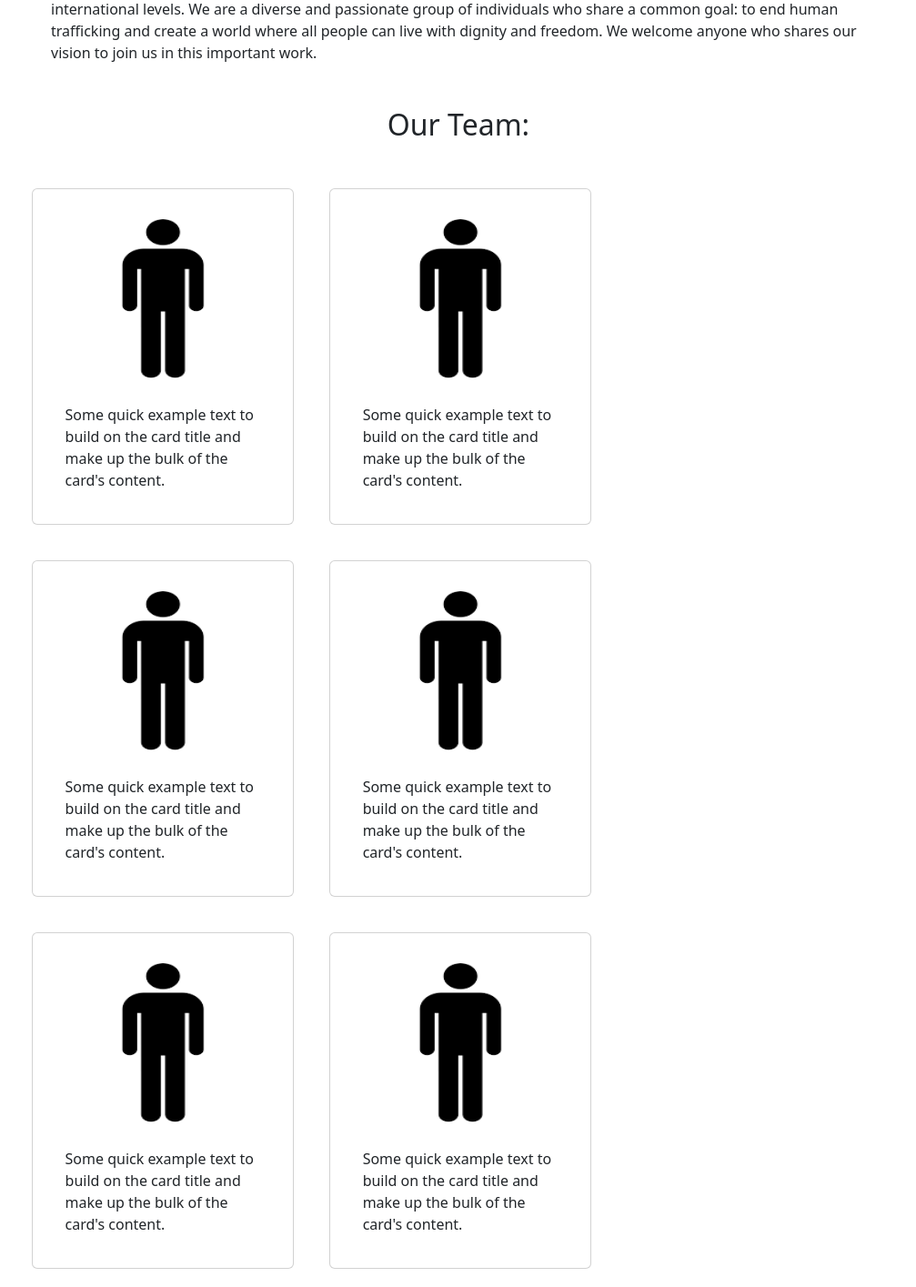
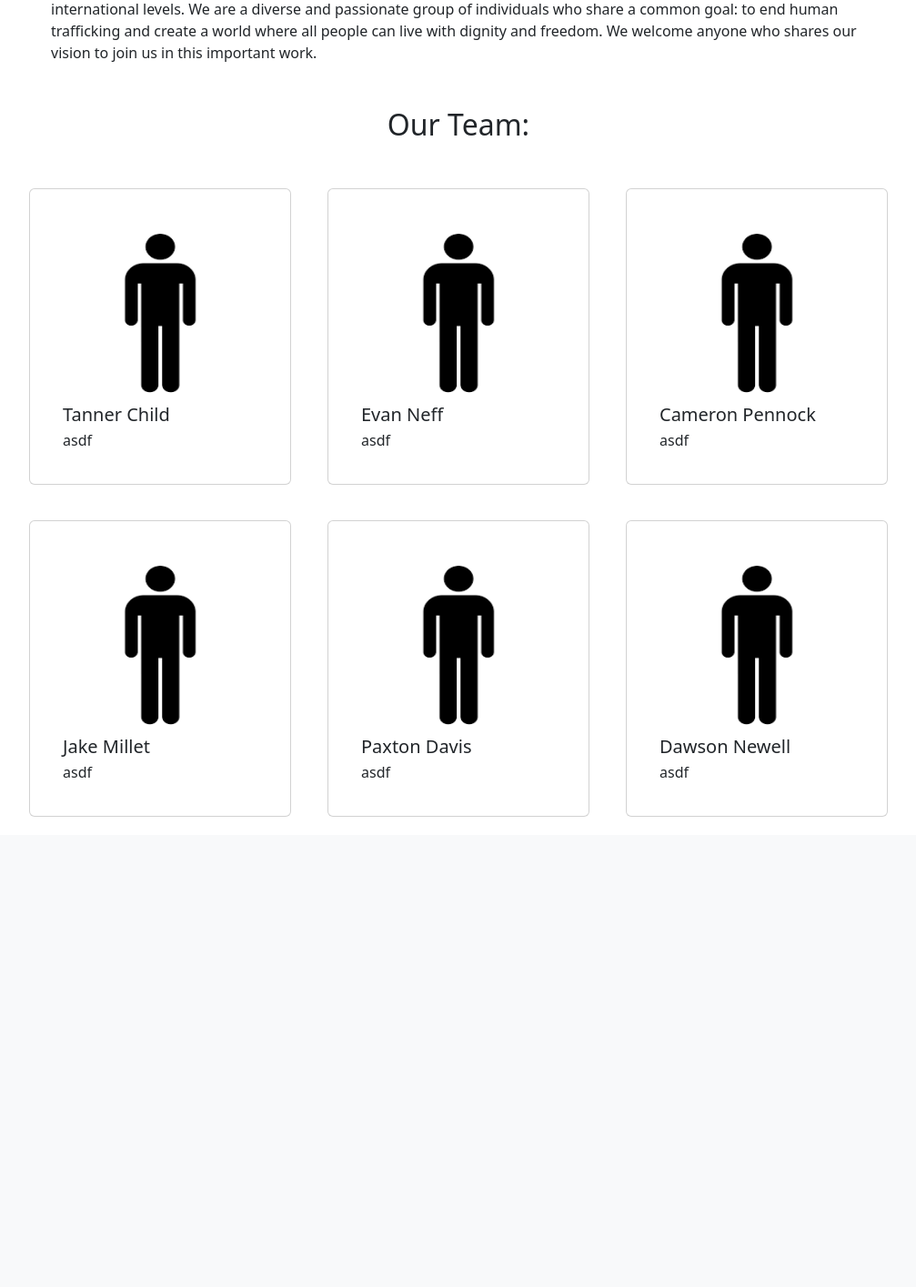
Before and after one commit to evanneff1/Group-10, a Django app: template Missing_Persons/missing_persons/home/templates/about.html in a window 1280 px wide. Shown: the part 642-2057 px from the top of the page at 91% size, without its empty margins (136-1143 px from the left). After the commit the page ends 1540 px from the top, so only its background shows below. Run offline with Django 4.2, Linux system fonts and the light colour scheme; the template is opened without the code that fills it, so the values that code supplies are empty.

Commit message:
updates to cards with team members

```diff
--- a/Missing_Persons/missing_persons/home/templates/about.html
+++ b/Missing_Persons/missing_persons/home/templates/about.html
@@ -35,17 +35,15 @@
   margin-right: 0px;
   }
 
-  .abouttext {
-    margin-left: 15%;
-    margin-right: 15%;
-    margin-top: 5%;
-  }
+
 
   .float-container {
     border: 3px solid #fff;
     padding: 20px;
     margin-left: 10%;
     margin-right: 10%;
+    width: max-content;
+    margin: auto;
   }
 
   .float-child {
@@ -62,6 +60,21 @@
   .card-img-top {
     height: 200px;
   }
+
+  .card {
+    display:inline-block;
+    margin-right: 20px;
+    margin-left: 20px;
+  }
+
+  .abouttext {
+    margin-left: 15%;
+    margin-right: 15%;
+    margin-top: 5%;
+  }
+
+
+
 
 </style>
 <body>
@@ -111,46 +124,58 @@
 
     <div class="float-container">
       <div class="float-child card" style="width: 18rem;">
-        <img src="images/fakePerson.png" class="card-img-top" alt="...">
         <div class="card-body">
-          <p class="card-text">Some quick example text to build on the card title and make up the bulk of the card's content.</p>
+          <img src="images/fakePerson.png" class="card-img-top" alt="...">
+          <h5 class="card-title">Tanner Child</h5>
+          <h6 class="card-subtitle mb-2 text-body-secondary"></h6>
+          <p class="card-text">asdf</p>
         </div>
       </div>
 
       <div class="float-child card" style="width: 18rem;">
-        <img src="images/fakePerson.png" class="card-img-top" alt="...">
         <div class="card-body">
-          <p class="card-text">Some quick example text to build on the card title and make up the bulk of the card's content.</p>
+          <img src="images/fakePerson.png" class="card-img-top" alt="...">
+          <h5 class="card-title">Evan Neff</h5>
+          <h6 class="card-subtitle mb-2 text-body-secondary"></h6>
+          <p class="card-text">asdf</p>
         </div>
       </div>
 
       <div class="float-child card" style="width: 18rem;">
-        <img src="images/fakePerson.png" class="card-img-top" alt="...">
         <div class="card-body">
-          <p class="card-text">Some quick example text to build on the card title and make up the bulk of the card's content.</p>
+          <img src="images/fakePerson.png" class="card-img-top" alt="...">
+          <h5 class="card-title">Cameron Pennock</h5>
+          <h6 class="card-subtitle mb-2 text-body-secondary"></h6>
+          <p class="card-text">asdf</p>
         </div>
       </div>
     </div>
 
     <div class="float-container">
       <div class="float-child card" style="width: 18rem;">
-        <img src="images/fakePerson.png" class="card-img-top" alt="...">
         <div class="card-body">
-          <p class="card-text">Some quick example text to build on the card title and make up the bulk of the card's content.</p>
+          <img src="images/fakePerson.png" class="card-img-top" alt="...">
+          <h5 class="card-title">Jake Millet</h5>
+          <h6 class="card-subtitle mb-2 text-body-secondary"></h6>
+          <p class="card-text">asdf</p>
         </div>
       </div>
 
       <div class="float-child card" style="width: 18rem;">
-        <img src="images/fakePerson.png" class="card-img-top" alt="...">
         <div class="card-body">
-          <p class="card-text">Some quick example text to build on the card title and make up the bulk of the card's content.</p>
+          <img src="images/fakePerson.png" class="card-img-top" alt="...">
+          <h5 class="card-title">Paxton Davis</h5>
+          <h6 class="card-subtitle mb-2 text-body-secondary"></h6>
+          <p class="card-text">asdf</p>
         </div>
       </div>
 
       <div class="float-child card" style="width: 18rem;">
-        <img src="images/fakePerson.png" class="card-img-top" alt="...">
         <div class="card-body">
-          <p class="card-text">Some quick example text to build on the card title and make up the bulk of the card's content.</p>
+          <img src="images/fakePerson.png" class="card-img-top" alt="...">
+          <h5 class="card-title">Dawson Newell</h5>
+          <h6 class="card-subtitle mb-2 text-body-secondary"></h6>
+          <p class="card-text">asdf</p>
         </div>
       </div>
     </div>
```
